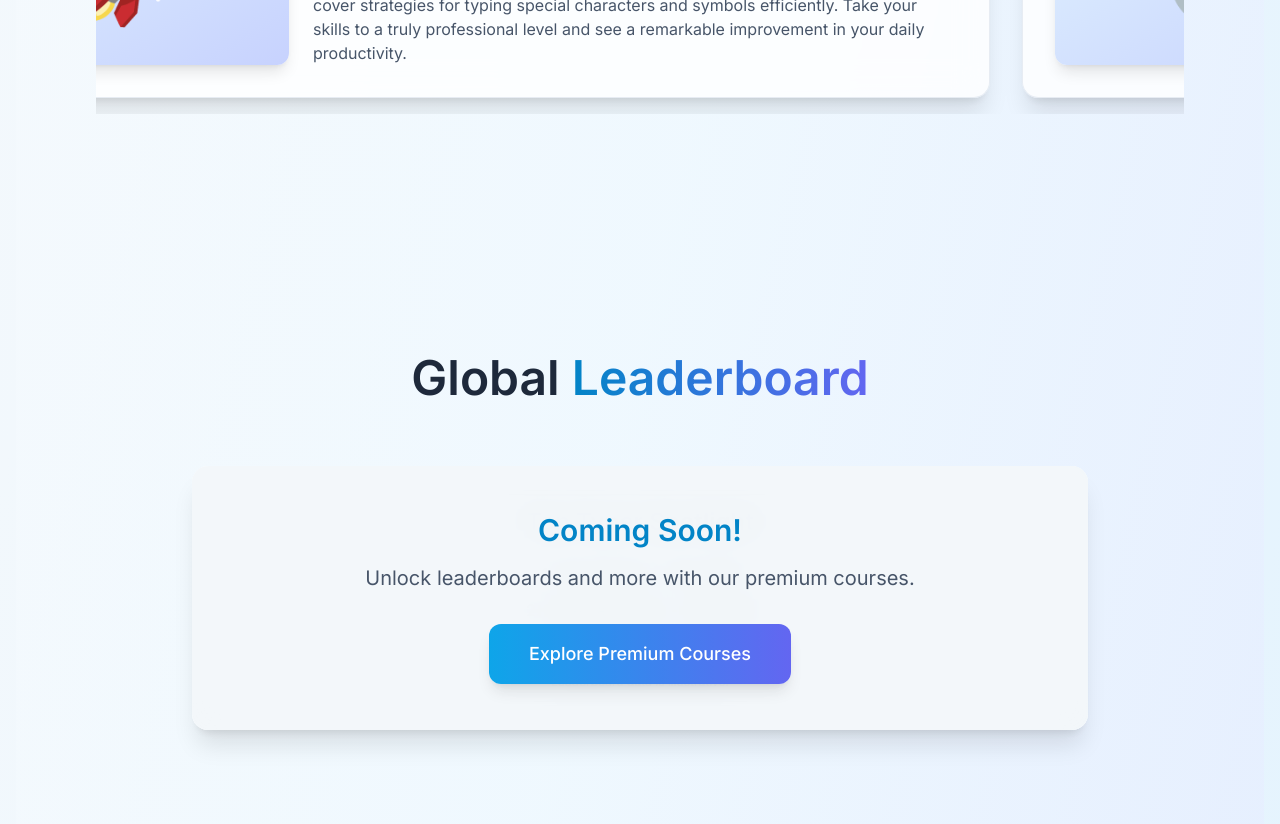
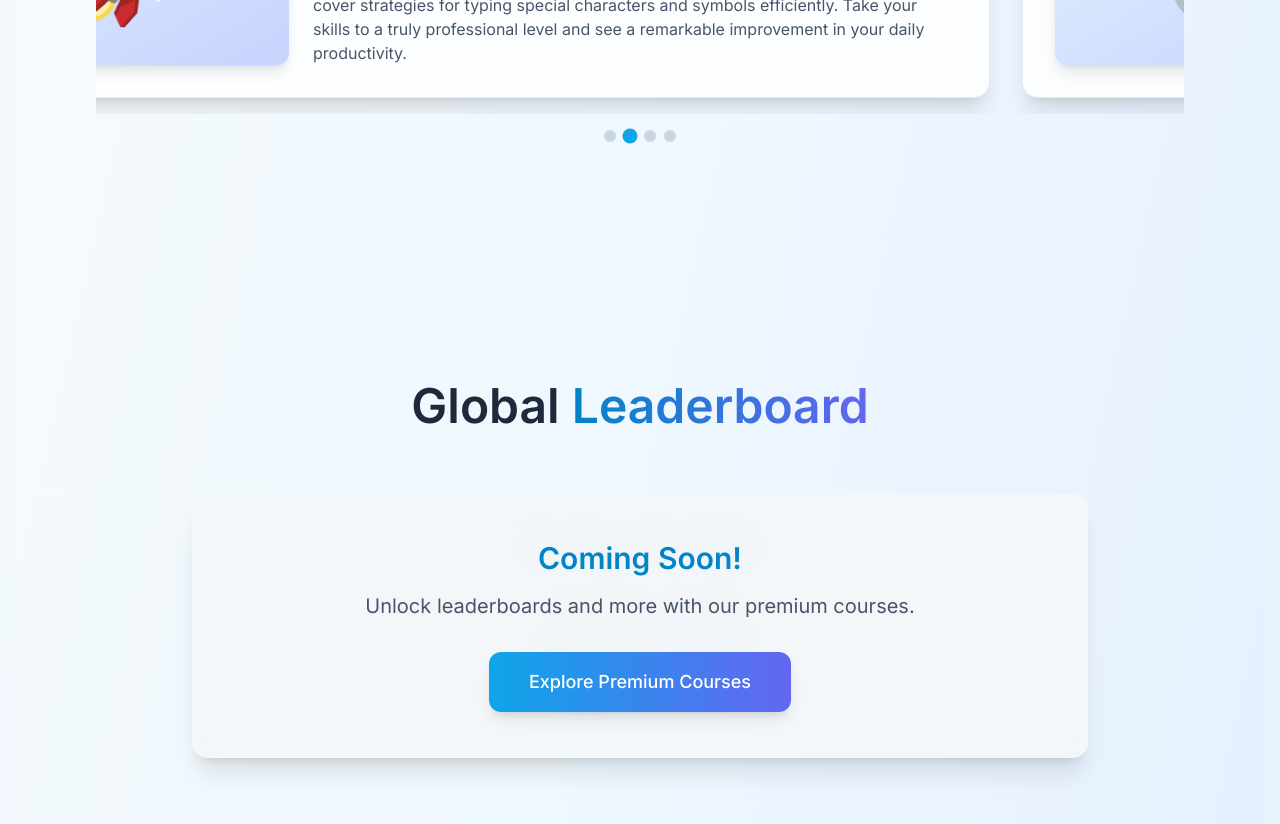
Before and after one commit to typingspeedacademy/typingspeedacadem, a Next.js app: page / in a window 1280 px wide. Shown: the part 2560-3384 px from the top of the page. Built offline with nearby package versions, Linux system fonts and the light colour scheme.

Commit message:
Add files via upload

```diff
--- a/src/app/page.tsx
+++ b/src/app/page.tsx
@@ -78,6 +78,7 @@ export default function HomePage() {
   const [isScrollingNeeded, setIsScrollingNeeded] = useState(false);
   const [isAutoScrolling, setIsAutoScrolling] = useState(true);
   const autoScrollIntervalRef = useRef<NodeJS.Timeout | null>(null);
+  const [currentCardIndex, setCurrentCardIndex] = useState(0);
 
   useEffect(() => {
     const checkScroll = () => {
@@ -101,9 +102,10 @@ export default function HomePage() {
           const { scrollLeft, scrollWidth, clientWidth } = scrollContainerRef.current;
           const cardWidth = scrollContainerRef.current.children[0]?.clientWidth || clientWidth;
           const numCards = featuredCourses.length;
-          const currentCardIndex = Math.round(scrollLeft / cardWidth);
+          const newCardIndex = Math.round(scrollLeft / cardWidth);
+          setCurrentCardIndex(newCardIndex);
 
-          if (currentCardIndex >= numCards - 1) {
+          if (newCardIndex >= numCards - 1) {
             // If at the end, scroll to the beginning
             scrollContainerRef.current.scrollTo({ left: 0, behavior: 'smooth' });
           } else {
@@ -257,7 +259,28 @@ export default function HomePage() {
               </div>
             ))}
           </div>
-          {/* Scroll Buttons Removed */}
+          {/* Dot Indicators */}
+          <div className="flex justify-center space-x-2 mt-4">
+            {featuredCourses.map((_, index) => (
+              <button
+                key={index}
+                onClick={() => {
+                  if (scrollContainerRef.current) {
+                    const cardWidth = scrollContainerRef.current.children[0]?.clientWidth || 0;
+                    scrollContainerRef.current.scrollTo({
+                      left: cardWidth * index,
+                      behavior: 'smooth',
+                    });
+                    handleManualScroll(); // Stop auto-scroll on manual interaction
+                  }
+                }}
+                className={`w-3 h-3 rounded-full transition-all duration-300 ease-in-out ${
+                  currentCardIndex === index ? 'bg-sky-500 scale-125' : 'bg-slate-300 hover:bg-slate-400'
+                }`}
+                aria-label={`Go to course ${index + 1}`}
+              />
+            ))}
+          </div>
         </div>
       </section>
 
```
